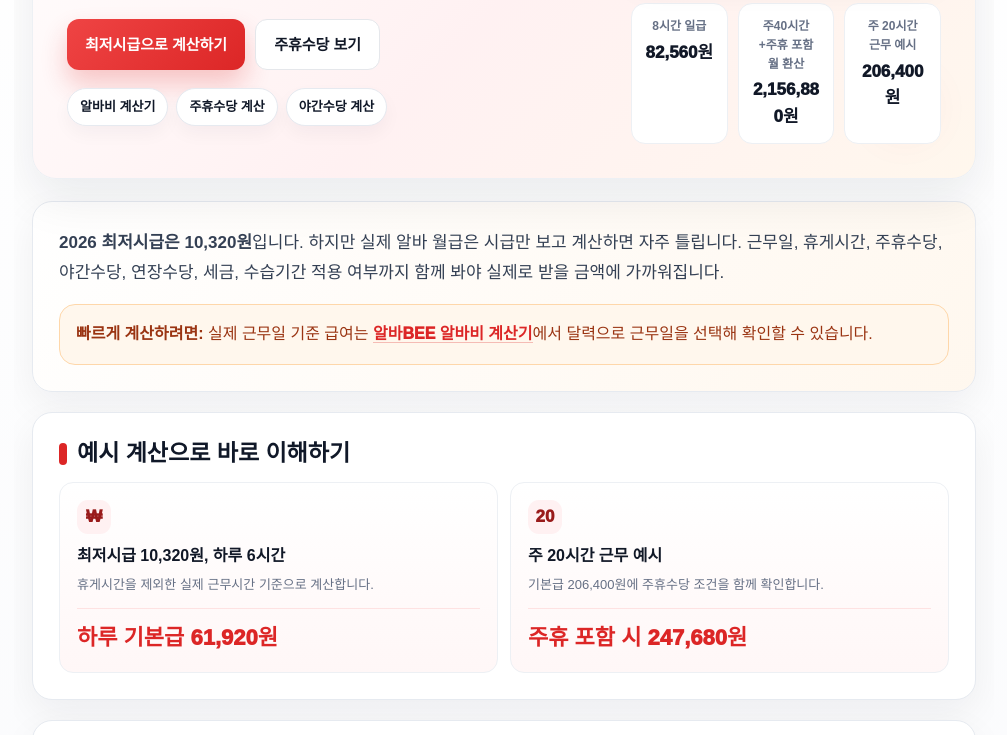
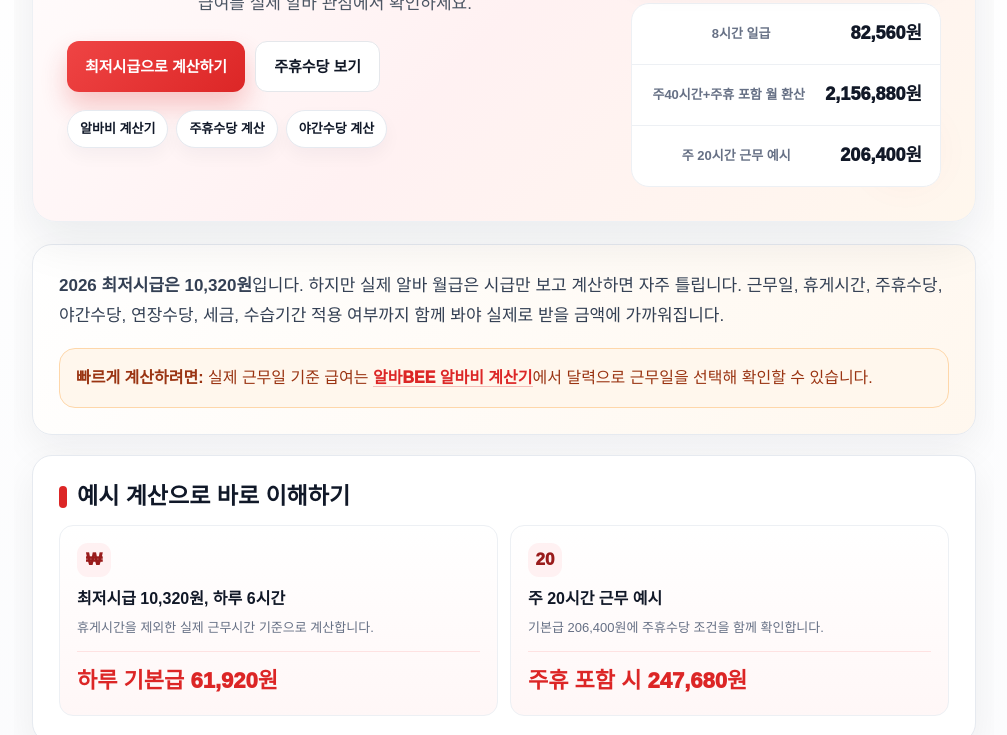
Before and after one commit to zelaw3057/albabee-app, a website built with Vite: page minimum-wage.html in a window 1280 px wide. Shown: the part 253-988 px from the top of the page, without its empty margins (136-1143 px from the left). Built offline with nearby package versions, Linux system fonts and the light colour scheme.

Commit message:
project cleanup and structure update

```diff
--- a/minimum-wage.html
+++ b/minimum-wage.html
@@ -20,7 +20,59 @@
   <meta name="twitter:title" content="2026 최저시급 계산기 | 알바 최저임금 월급 계산" />
   <meta name="twitter:description" content="최저시급 10,320원 기준 월급 계산, 주휴수당, 수습기간, 실수령 예상까지 한 번에 확인하세요." />
   <meta name="twitter:image" content="https://albabee.pages.dev/thumbnail.png" />
-  <style>.seo-minimum-wage{--seo-accent:#dc2626;--seo-accent-dark:#991b1b;--seo-accent-soft:#fff7ed;--seo-accent-line:#fed7aa;}</style>
+  <style>
+    .seo-minimum-wage {
+      --seo-accent: #dc2626;
+      --seo-accent-dark: #991b1b;
+      --seo-accent-soft: #fff7ed;
+      --seo-accent-line: #fed7aa;
+    }
+
+    @media (min-width: 761px) {
+      .seo-minimum-wage .seo-hero {
+        grid-template-columns: minmax(0, 1fr) minmax(380px, 430px);
+      }
+
+      .seo-minimum-wage .seo-metric-row {
+        grid-template-columns: 1fr;
+        gap: 0;
+        overflow: hidden;
+        border: 1px solid #edf0f4;
+        border-radius: 18px;
+        background: #fff;
+      }
+
+      .seo-minimum-wage .seo-metric {
+        display: grid;
+        grid-template-columns: minmax(0, 1fr) auto;
+        align-items: center;
+        gap: 18px;
+        padding: 16px 18px;
+        border: 0;
+        border-radius: 0;
+        background: transparent;
+      }
+
+      .seo-minimum-wage .seo-metric + .seo-metric {
+        border-top: 1px solid #edf0f4;
+      }
+
+      .seo-minimum-wage .seo-metric span {
+        font-size: 13px;
+      }
+
+      .seo-minimum-wage .seo-metric strong,
+      .seo-minimum-wage .seo-visual-value {
+        white-space: nowrap;
+      }
+
+      .seo-minimum-wage .seo-metric strong {
+        margin-top: 0;
+        font-size: 18px;
+        text-align: right;
+      }
+    }
+  </style>
   <script type="application/ld+json">
   {
     "@context": "https://schema.org",
```
